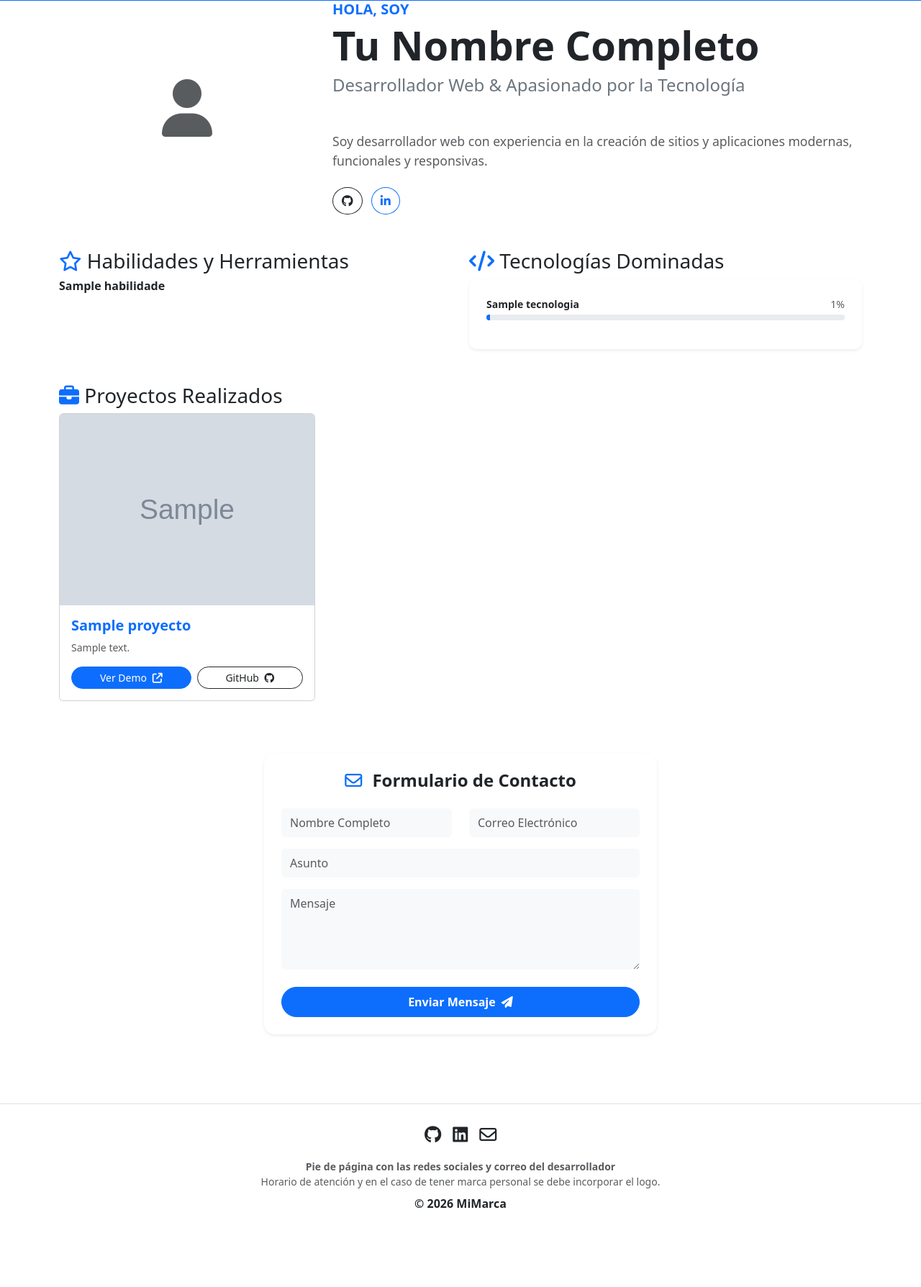
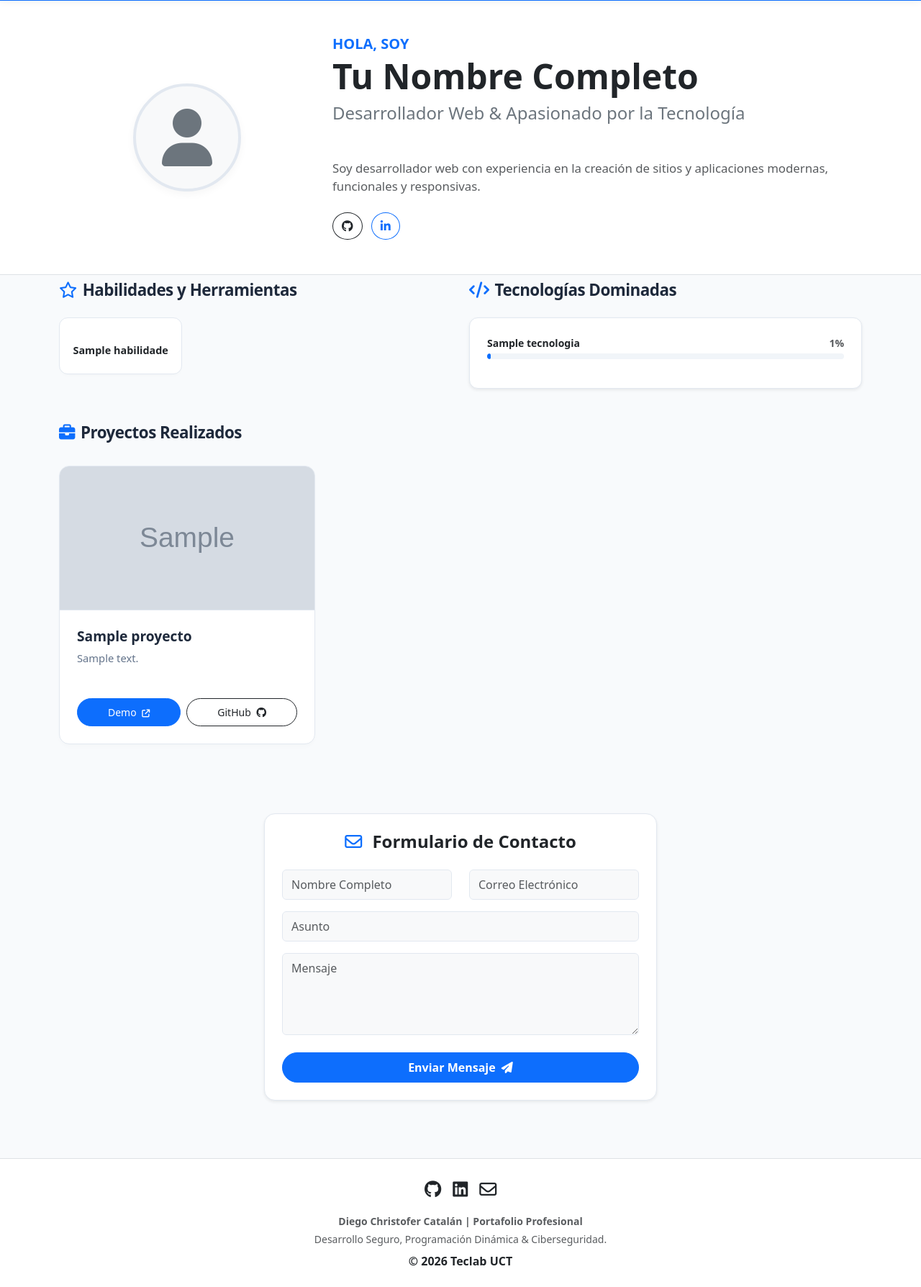
Before and after one commit to Diego-Catalan-cmd/Portafolio-Web-Profesional-Autoadministrable, a PHP site: page / in a window 1280 px wide. Shown: the part 85-1873 px from the top of the page at 72% size. Before the commit the page ends 1764 px from the top, so only its background shows below. Run offline with PHP 8.4, Linux system fonts and the light colour scheme; data comes from the database, SQL or seed files in the repository; tables that the repository leaves empty hold one stand-in row (values such as "Sample post"); grey boxes marked "Sample" are stand-in pictures.

Commit message:
ultimo commit

```diff
--- a/assets/css/style.css
+++ b/assets/css/style.css
@@ -1,178 +1,155 @@
-/* ==========================================
-   VARIABLES GLOBALES
-   ========================================== */
-:root {
-    --primary-color: #0d6efd;
-    --secondary-color: #6c757d;
-    --bg-light: #f8f9fa;
-    --text-dark: #212529;
-    --transition-speed: 0.3s;
+/* ==========================================================================
+   1. VARIABLES, CONFIGURACIÓN BASE Y RESET
+   ========================================================================== */
+html {
+    scroll-behavior: smooth;
+    /* Crea un espacio superior para que el Navbar fijo no tape los títulos al hacer scroll */
+    scroll-padding-top: 90px;
 }
 
-/* ==========================================
-   ESTILOS GENERALES
-   ========================================== */
 body {
-    background-color: var(--bg-light);
-    font-family: 'Segoe UI', system-ui, -apple-system, sans-serif;
-    color: var(--text-dark);
-    /* Desplazamiento suave al hacer clic en el menú */
-    scroll-behavior: smooth;
+    background-color: #f8fafc !important;
+    color: #1e293b;
+    font-family: system-ui, -apple-system, "Segoe UI", Roboto, Helvetica, Arial, sans-serif;
 }
 
-/* ==========================================
-   BARRA DE NAVEGACIÓN (NAVBAR)
-   ========================================== */
+/* ==========================================================================
+   2. BARRA DE NAVEGACIÓN (NAVBAR)
+   ========================================================================== */
 .navbar {
-    box-shadow: 0 2px 10px rgba(0, 0, 0, 0.1);
+    z-index: 1030 !important; /* Asegura que el menú quede siempre en una capa al frente */
+    box-shadow: 0 2px 10px rgba(0, 0, 0, 0.05) !important;
 }
 
-.navbar-brand {
-    line-height: 1.2;
+/* ==========================================================================
+   3. SECCIÓN BIOGRAFÍA (HERO SECTION)
+   ========================================================================== */
+#biografia {
+    position: relative;
+    z-index: 1;
 }
 
-/* ==========================================
-   SECCIÓN HERO / BIOGRAFÍA
-   ========================================== */
-.hero-section {
-    padding: 100px 0;
-    background: #ffffff;
-    border-bottom: 1px solid #eee;
+.hero-img-wrapper {
+    border: 4px solid #e2e8f0;
+    box-shadow: 0 4px 12px rgba(0, 0, 0, 0.04);
 }
 
-.hero-img {
-    width: 280px;
-    height: 280px;
-    object-fit: cover;
-    border-radius: 50%;
-    background-color: #e9ecef;
-    box-shadow: 0 10px 30px rgba(0, 0, 0, 0.1);
-    border: 5px solid white;
-    transition: transform var(--transition-speed);
-}
-
-/* Efecto al pasar el cursor sobre tu foto */
-.hero-img:hover {
-    transform: scale(1.03);
+/* ==========================================================================
+   4. CUADRÍCULA DE HABILIDADES Y HERRAMIENTAS
+   ========================================================================== */
+#habilidades {
+    position: relative;
+    z-index: 1;
 }
 
 .section-title {
-    font-weight: 800;
-    margin-bottom: 40px;
-    display: flex;
-    align-items: center;
-    gap: 12px;
-    color: var(--text-dark);
-    text-transform: uppercase;
-    font-size: 1.5rem;
-    letter-spacing: 1px;
+    font-size: 1.4rem !important;
+    color: #1e293b !important;
+    letter-spacing: -0.5px;
 }
 
-/* ==========================================
-   TARJETAS DE HABILIDADES (ICONOS)
-   ========================================== */
 .skill-card {
+    background: #ffffff !important;
+    border: 1px solid #e2e8f0 !important;
+    border-radius: 12px !important;
+    padding: 24px 16px !important;
     text-align: center;
-    padding: 25px 20px;
-    background: white;
-    border-radius: 12px;
-    border: 1px solid rgba(0,0,0,0.05);
-    transition: all var(--transition-speed) ease;
-    box-shadow: 0 4px 6px rgba(0,0,0,0.02);
+    box-shadow: 0 4px 6px -1px rgba(0, 0, 0, 0.01), 0 2px 4px -1px rgba(0, 0, 0, 0.01) !important;
+    transition: all 0.25s ease-in-out !important;
 }
 
-/* Efecto de elevación al hacer hover */
 .skill-card:hover {
-    transform: translateY(-8px);
-    box-shadow: 0 12px 20px rgba(13, 110, 253, 0.1);
-    border-color: rgba(13, 110, 253, 0.2);
+    border-color: #0d6efd !important;
+    transform: translateY(-4px);
+    box-shadow: 0 10px 15px -3px rgba(13, 110, 253, 0.05), 0 4px 6px -2px rgba(13, 110, 253, 0.05) !important;
 }
 
 .skill-icon {
-    font-size: 3.5rem;
-    margin-bottom: 15px;
-    color: var(--primary-color);
-    transition: transform var(--transition-speed);
+    font-size: 2.2rem !important;
+    color: #0d6efd !important; /* Azul unificado e institucional */
+    margin-bottom: 12px !important;
+    display: block;
 }
 
-.skill-card:hover .skill-icon {
-    transform: scale(1.1);
+/* ==========================================================================
+   5. ALINEACIÓN MAESTRA Y SIMETRÍA DE PROYECTOS
+   ========================================================================== */
+#proyectos {
+    position: relative;
+    z-index: 1;
 }
 
-/* ==========================================
-   TARJETAS DE PROYECTOS
-   ========================================== */
 .project-card {
-    border: none;
-    border-radius: 12px;
+    display: flex !important;
+    flex-direction: column !important;
+    height: 100% !important; /* Obliga a todas las tarjetas de la misma fila a medir lo mismo */
+    background: #ffffff !important;
+    border: 1px solid #e2e8f0 !important;
+    border-radius: 14px !important;
     overflow: hidden;
-    box-shadow: 0 5px 15px rgba(0,0,0,0.05);
-    transition: all var(--transition-speed) ease;
-    background: white;
+    box-shadow: 0 4px 6px -1px rgba(0, 0, 0, 0.02) !important;
+    transition: transform 0.25s ease, box-shadow 0.25s ease !important;
 }
 
 .project-card:hover {
-    transform: translateY(-8px);
-    box-shadow: 0 15px 30px rgba(0,0,0,0.1);
+    transform: translateY(-5px);
+    box-shadow: 0 12px 20px rgba(0, 0, 0, 0.06) !important;
 }
 
 .project-img {
-    height: 220px;
-    object-fit: cover;
-    background: #e9ecef;
-    display: flex;
-    align-items: center;
-    justify-content: center;
-    border-bottom: 1px solid rgba(0,0,0,0.05);
+    width: 100%;
+    height: 200px !important;
+    object-fit: cover !important; /* Recorta la imagen proporcionalmente sin deformarla */
+    background-color: #f1f5f9;
+    border-bottom: 1px solid #e2e8f0;
 }
 
-/* ==========================================
-   BARRAS DE PROGRESO (TECNOLOGÍAS)
-   ========================================== */
-.progress {
-    background-color: #e9ecef;
-    border-radius: 50rem;
+/* Contenedor interno del texto del proyecto */
+.project-card .card-body {
+    display: flex !important;
+    flex-direction: column !important;
+    flex-grow: 1 !important; /* Absorbe dinámicamente los renglones vacíos si un texto es más corto */
+    padding: 24px !important;
 }
 
-.progress-bar {
-    border-radius: 50rem;
-    position: relative;
-    /* Animación de carga para las barras */
-    animation: animateProgress 1.5s ease-in-out forwards;
+.project-card .card-title {
+    color: #1e293b !important;
+    font-size: 1.2rem !important;
 }
 
-@keyframes animateProgress {
-    from { width: 0; }
+.project-card .card-text {
+    flex-grow: 1 !important; /* Empuja el bloque del footer hacia el fondo equitativamente */
+    color: #64748b !important;
+    font-size: 0.92rem !important;
+    line-height: 1.6;
+    margin-bottom: 20px;
 }
 
-/* ==========================================
-   FORMULARIO DE CONTACTO
-   ========================================== */
-.form-control {
-    border-radius: 8px;
-    padding: 12px 15px;
-    transition: all var(--transition-speed);
+/* Bloque inferior de botones de acción */
+.project-card .card-footer {
+    margin-top: auto !important; /* Clava los botones al ras inferior de la tarjeta */
+    background: transparent !important;
+    padding: 0 24px 24px 24px !important;
+    border-top: none !important;
 }
 
-.form-control:focus {
-    box-shadow: 0 0 0 0.25rem rgba(13, 110, 253, 0.15);
-    background-color: white !important;
+/* ==========================================================================
+   6. SECCIÓN CONTACTO Y FORMULARIOS
+   ========================================================================== */
+#contacto {
+    position: relative;
+    z-index: 1;
 }
 
-/* ==========================================
-   FOOTER
-   ========================================== */
-footer {
-    background: white;
-    border-top: 1px solid #eaeaea;
+input.form-control,
+textarea.form-control {
+    border: 1px solid #e2e8f0 !important;
+    transition: all 0.2s ease !important;
 }
 
-footer a {
-    display: inline-block;
-    transition: all var(--transition-speed);
+input.form-control:focus,
+textarea.form-control:focus {
+    background-color: #ffffff !important;
+    border-color: #0d6efd !important;
+    box-shadow: 0 0 0 0.25rem rgba(13, 110, 253, 0.15) !important;
 }
-
-footer a:hover {
-    color: var(--primary-color) !important;
-    transform: scale(1.15);
-}
--- a/conexion.php
+++ b/conexion.php
@@ -1,6 +1,6 @@
 <?php
-// Configuración para el servidor de la universidad
-$host = 'localhost'; // 'localhost' porque el código PHP correrá dentro del mismo servidor de Teclab
+// CONFIGURACIÓN OFICIAL PARA PRODUCCIÓN EN TECLAB
+$host = 'localhost';
 $db   = 'dcatalan_db1';
 $user = 'dcatalan';
 $pass = 'DcX91mQp#';
@@ -16,6 +16,7 @@ $options = [
 try {
      $conexion = new PDO($dsn, $user, $pass, $options);
 } catch (\PDOException $e) {
-     throw new \PDOException($e->getMessage(), (int)$e->getCode());
+     // En producción es mejor no mostrar el error crudo por seguridad de la rúbrica
+     die("Error de conexión al sistema.");
 }
 ?>
--- a/index.php
+++ b/index.php
@@ -41,7 +41,6 @@ try {
     $stmtBio = $conexion->query("SELECT * FROM biografia LIMIT 1");
     $bio = $stmtBio->fetch(PDO::FETCH_ASSOC);
     if (!$bio) {
-        // Valores por defecto si la base de datos está vacía
         $bio = ['nombre_completo' => 'Tu Nombre', 'titulo_profesional' => 'Desarrollador Web', 'descripcion' => 'Descripción breve...', 'cv_url' => '#'];
     }
 
@@ -72,11 +71,11 @@ try {
     <link href="https://cdn.jsdelivr.net/npm/bootstrap@5.3.3/dist/css/bootstrap.min.css" rel="stylesheet">
     <link rel="stylesheet" href="https://cdnjs.cloudflare.com/ajax/libs/font-awesome/6.4.0/css/all.min.css">
 
-    <link rel="stylesheet" href="assets/style.css">
+    <link rel="stylesheet" href="assets/css/style.css?v=1.3">
 </head>
 <body>
 
-    <nav class="navbar navbar-expand-lg navbar-dark bg-primary sticky-top">
+    <nav class="navbar navbar-expand-lg navbar-dark bg-primary sticky-top shadow-sm">
         <div class="container">
             <a class="navbar-brand fw-bold" href="#">
                 <?php echo htmlspecialchars($bio['nombre_completo']); ?><br>
@@ -97,19 +96,19 @@ try {
         </div>
     </nav>
 
-    <section id="biografia" class="hero-section">
+    <section id="biografia" class="hero-section py-5 bg-white border-bottom">
         <div class="container">
             <div class="row align-items-center">
                 <div class="col-md-4 text-center mb-4 mb-md-0">
-                    <div class="hero-img mx-auto d-flex align-items-center justify-content-center text-muted">
-                        <i class="fa-solid fa-user fa-5x"></i>
+                    <div class="hero-img-wrapper mx-auto d-flex align-items-center justify-content-center bg-light text-muted rounded-circle" style="width: 150px; height: 150px;">
+                        <i class="fa-solid fa-user fa-5x text-secondary"></i>
                     </div>
                 </div>
                 <div class="col-md-8 text-center text-md-start">
                     <h5 class="text-primary fw-bold mb-1">HOLA, SOY</h5>
-                    <h1 class="display-4 fw-bold text-dark mb-2"><?php echo htmlspecialchars($bio['nombre_completo']); ?></h1>
-                    <h4 class="text-secondary mb-4"><?php echo htmlspecialchars($bio['titulo_profesional']); ?></h4>
-                    <p class="lead text-muted mb-4" style="font-size: 1.1rem; white-space: pre-line;">
+                    <h1 class="display-5 fw-bold text-dark mb-2"><?php echo htmlspecialchars($bio['nombre_completo']); ?></h1>
+                    <h4 class="text-secondary mb-4" style="font-weight: 500;"><?php echo htmlspecialchars($bio['titulo_profesional']); ?></h4>
+                    <p class="lead text-muted mb-4" style="font-size: 1.05rem; white-space: pre-line;">
                         <?php echo htmlspecialchars($bio['descripcion']); ?>
                     </p>
 
@@ -119,45 +118,45 @@ try {
                         </a>
                     <?php endif; ?>
 
-                    <a href="https://github.com" target="_blank" class="btn btn-outline-dark rounded-circle me-2"><i class="fa-brands fa-github"></i></a>
+                    <a href="https://github.com/Diego-Catalan-cmd" target="_blank" class="btn btn-outline-dark rounded-circle me-2"><i class="fa-brands fa-github"></i></a>
                     <a href="https://linkedin.com" target="_blank" class="btn btn-outline-primary rounded-circle"><i class="fa-brands fa-linkedin-in"></i></a>
                 </div>
             </div>
         </div>
     </section>
 
-    <div class="container py-5">
+    <div class="container py-2">
         <div class="row" id="habilidades">
             <div class="col-lg-6 mb-5">
-                <h3 class="section-title"><i class="fa-regular fa-star text-primary"></i> Habilidades y Herramientas</h3>
+                <h3 class="section-title fw-bold mb-4"><i class="fa-regular fa-star text-primary me-2"></i>Habilidades y Herramientas</h3>
                 <div class="row g-3">
                     <?php if(!empty($habilidades)): ?>
                         <?php foreach($habilidades as $hab): ?>
                             <div class="col-6 col-md-4">
                                 <div class="skill-card h-100">
                                     <i class="<?php echo htmlspecialchars($hab['icono_clase']); ?> skill-icon"></i>
-                                    <h6 class="fw-bold mb-0 text-dark"><?php echo htmlspecialchars($hab['nombre']); ?></h6>
+                                    <h6 class="fw-bold mb-0 text-dark" style="font-size: 0.9rem;"><?php echo htmlspecialchars($hab['nombre']); ?></h6>
                                 </div>
                             </div>
                         <?php endforeach; ?>
                     <?php else: ?>
-                        <p class="text-muted">Aún no hay habilidades registradas.</p>
+                        <div class="col-12"><p class="text-muted">Aún no hay habilidades registradas.</p></div>
                     <?php endif; ?>
                 </div>
             </div>
 
             <div class="col-lg-6 mb-5">
-                <h3 class="section-title"><i class="fa-solid fa-code text-primary"></i> Tecnologías Dominadas</h3>
-                <div class="card border-0 bg-white p-4 shadow-sm" style="border-radius: 10px;">
+                <h3 class="section-title fw-bold mb-4"><i class="fa-solid fa-code text-primary me-2"></i>Tecnologías Dominadas</h3>
+                <div class="card border-0 bg-white p-4 shadow-sm" style="border-radius: 12px; border: 1px solid #e2e8f0 !important;">
                     <?php if(!empty($tecnologias)): ?>
                         <?php foreach($tecnologias as $tech): ?>
                             <div class="mb-3">
                                 <div class="d-flex justify-content-between mb-1">
                                     <span class="fw-bold small"><?php echo htmlspecialchars($tech['nombre']); ?></span>
-                                    <span class="text-muted small"><?php echo htmlspecialchars($tech['porcentaje']); ?>%</span>
+                                    <span class="text-muted small fw-bold"><?php echo htmlspecialchars($tech['porcentaje']); ?>%</span>
                                 </div>
-                                <div class="progress" style="height: 8px;">
-                                    <div class="progress-bar bg-primary" role="progressbar" style="width: <?php echo htmlspecialchars($tech['porcentaje']); ?>%;"></div>
+                                <div class="progress" style="height: 8px; background-color: #f1f5f9;">
+                                    <div class="progress-bar bg-primary rounded-pill" role="progressbar" style="width: <?php echo htmlspecialchars($tech['porcentaje']); ?>%;"></div>
                                 </div>
                             </div>
                         <?php endforeach; ?>
@@ -169,29 +168,31 @@ try {
         </div>
 
         <div class="row mb-5" id="proyectos">
-            <div class="col-12">
-                <h3 class="section-title"><i class="fa-solid fa-briefcase text-primary"></i> Proyectos Realizados</h3>
+            <div class="col-12 mb-4">
+                <h3 class="section-title fw-bold"><i class="fa-solid fa-briefcase text-primary me-2"></i>Proyectos Realizados</h3>
             </div>
             <?php if(!empty($proyectos)): ?>
                 <?php foreach($proyectos as $proy): ?>
                     <div class="col-md-6 col-lg-4 mb-4">
-                        <div class="card project-card h-100">
+                        <div class="card project-card">
                             <?php if(!empty($proy['imagen_url'])): ?>
                                 <img src="<?php echo htmlspecialchars($proy['imagen_url']); ?>" class="project-img card-img-top" alt="Proyecto">
                             <?php else: ?>
-                                <div class="project-img card-img-top text-muted"><i class="fa-regular fa-image fa-3x"></i></div>
+                                <div class="project-img card-img-top text-muted d-flex align-items-center justify-content-center"><i class="fa-regular fa-image fa-3x"></i></div>
                             <?php endif; ?>
                             <div class="card-body">
-                                <h5 class="card-title fw-bold text-primary"><?php echo htmlspecialchars($proy['titulo']); ?></h5>
+                                <h5 class="card-title fw-bold text-dark mb-2" style="font-size: 1.15rem;"><?php echo htmlspecialchars($proy['titulo']); ?></h5>
                                 <p class="card-text text-muted small"><?php echo htmlspecialchars($proy['descripcion']); ?></p>
                             </div>
-                            <div class="card-footer bg-white border-0 pb-3 pt-0 d-flex gap-2">
-                                <?php if(!empty($proy['link_demo'])): ?>
-                                    <a href="<?php echo htmlspecialchars($proy['link_demo']); ?>" target="_blank" class="btn btn-primary btn-sm rounded-pill flex-grow-1">Ver Demo <i class="fa-solid fa-arrow-up-right-from-square ms-1"></i></a>
-                                <?php endif; ?>
-                                <?php if(!empty($proy['link_github'])): ?>
-                                    <a href="<?php echo htmlspecialchars($proy['link_github']); ?>" target="_blank" class="btn btn-outline-dark btn-sm rounded-pill flex-grow-1">GitHub <i class="fa-brands fa-github ms-1"></i></a>
-                                <?php endif; ?>
+                            <div class="card-footer bg-white border-0">
+                                <div class="d-flex gap-2">
+                                    <?php if(!empty($proy['link_demo'])): ?>
+                                        <a href="<?php echo htmlspecialchars($proy['link_demo']); ?>" target="_blank" class="btn btn-primary btn-sm rounded-pill flex-grow-1 py-2">Demo <i class="fa-solid fa-arrow-up-right-from-square ms-1" style="font-size: 11px;"></i></a>
+                                    <?php endif; ?>
+                                    <?php if(!empty($proy['link_github'])): ?>
+                                        <a href="<?php echo htmlspecialchars($proy['link_github']); ?>" target="_blank" class="btn btn-outline-dark btn-sm rounded-pill flex-grow-1 py-2">GitHub <i class="fa-brands fa-github ms-1"></i></a>
+                                    <?php endif; ?>
+                                </div>
                             </div>
                         </div>
                     </div>
@@ -201,9 +202,9 @@ try {
             <?php endif; ?>
         </div>
 
-        <div class="row justify-content-center" id="contacto">
+        <div class="row justify-content-center py-4" id="contacto">
             <div class="col-md-8 col-lg-6">
-                <div class="card border-0 shadow-sm p-4" style="border-radius: 15px;">
+                <div class="card border-0 shadow-sm p-4" style="border-radius: 15px; background: #ffffff; border: 1px solid #e2e8f0 !important;">
                     <h4 class="fw-bold mb-4 text-center"><i class="fa-regular fa-envelope text-primary me-2"></i> Formulario de Contacto</h4>
 
                     <?php echo $alerta_contacto; ?>
@@ -236,18 +237,17 @@ try {
     <footer class="bg-white border-top py-4 mt-5 text-center">
         <div class="container">
             <div class="d-flex justify-content-center gap-3 mb-3">
-                <a href="#" class="text-dark fs-4"><i class="fa-brands fa-github"></i></a>
+                <a href="https://github.com/Diego-Catalan-cmd" class="text-dark fs-4"><i class="fa-brands fa-github"></i></a>
                 <a href="#" class="text-dark fs-4"><i class="fa-brands fa-linkedin"></i></a>
                 <a href="mailto:correo@ejemplo.com" class="text-dark fs-4"><i class="fa-regular fa-envelope"></i></a>
             </div>
-            <p class="text-muted small mb-0 fw-bold">Pie de página con las redes sociales y correo del desarrollador</p>
-            <p class="text-muted small mb-2">Horario de atención y en el caso de tener marca personal se debe incorporar el logo.</p>
-            <p class="fw-bold text-dark mb-0">&copy; <?php echo date("Y"); ?> MiMarca</p>
+            <p class="text-muted small mb-1 fw-bold">Diego Christofer Catalán | Portafolio Profesional</p>
+            <p class="text-muted small mb-2">Desarrollo Seguro, Programación Dinámica & Ciberseguridad.</p>
+            <p class="fw-bold text-dark mb-0">&copy; <?php echo date("Y"); ?> Teclab UCT</p>
         </div>
     </footer>
 
     <script src="https://cdn.jsdelivr.net/npm/bootstrap@5.3.3/dist/js/bootstrap.bundle.min.js"></script>
-
     <script src="assets/js/main.js"></script>
 </body>
 </html>
```
